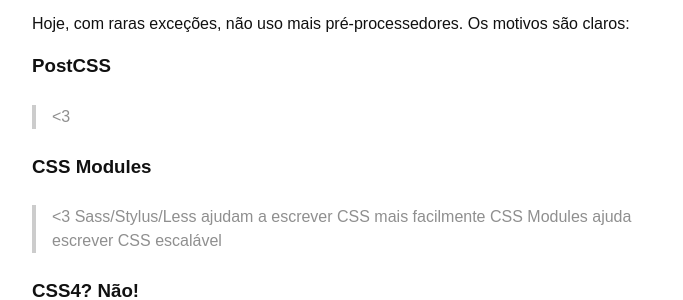
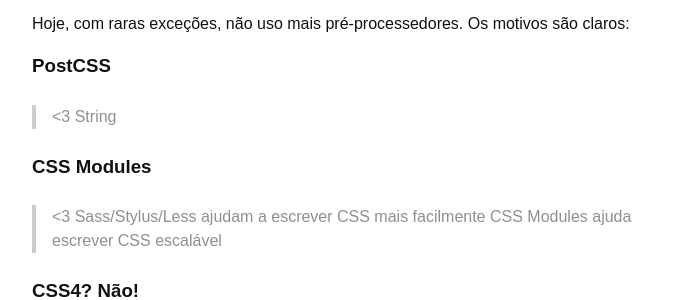
Before and after one commit to AgtLucas/_agtlucas.com, a Jekyll site: the page built from _posts/2016-05-20-css-is-dead-long-live-css.markdown, in a window 1280 px wide. Shown: the part 1153-1453 px from the top of the page, without its empty margins (298-981 px from the left). Built offline with Jekyll 4.4.1, drawn with Linux system fonts in a browser that asks for light colours; some web fonts are replaced; comment, search, counter and statistics services are not loaded.

Commit message:
Update 2016-05-20-css-is-dead-long-live-css.markdown

```diff
--- a/_posts/2016-05-20-css-is-dead-long-live-css.markdown
+++ b/_posts/2016-05-20-css-is-dead-long-live-css.markdown
@@ -40,6 +40,7 @@
 
 ### PostCSS
 > <3
+> String
 
 ### CSS Modules
 > <3
```
